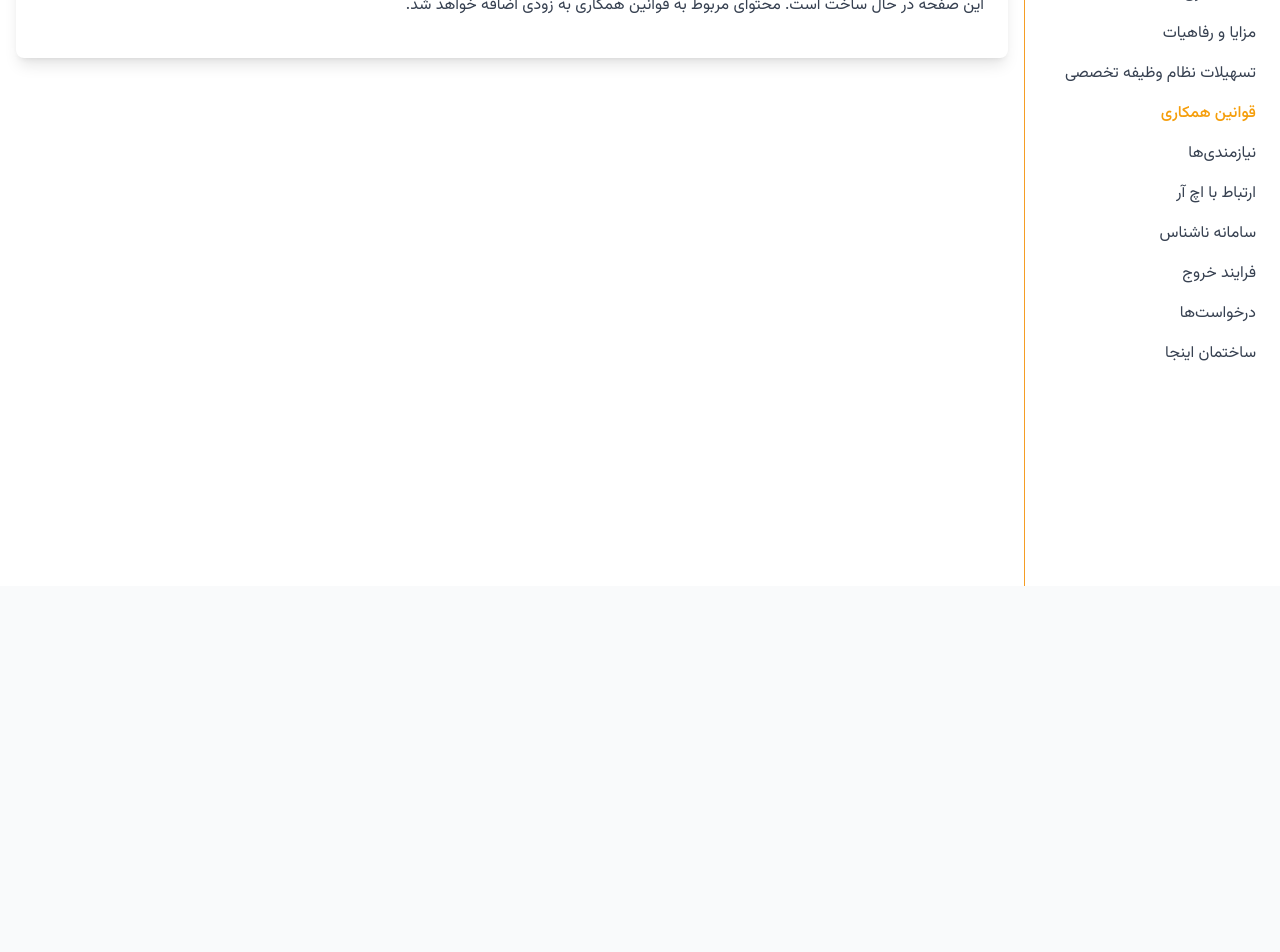
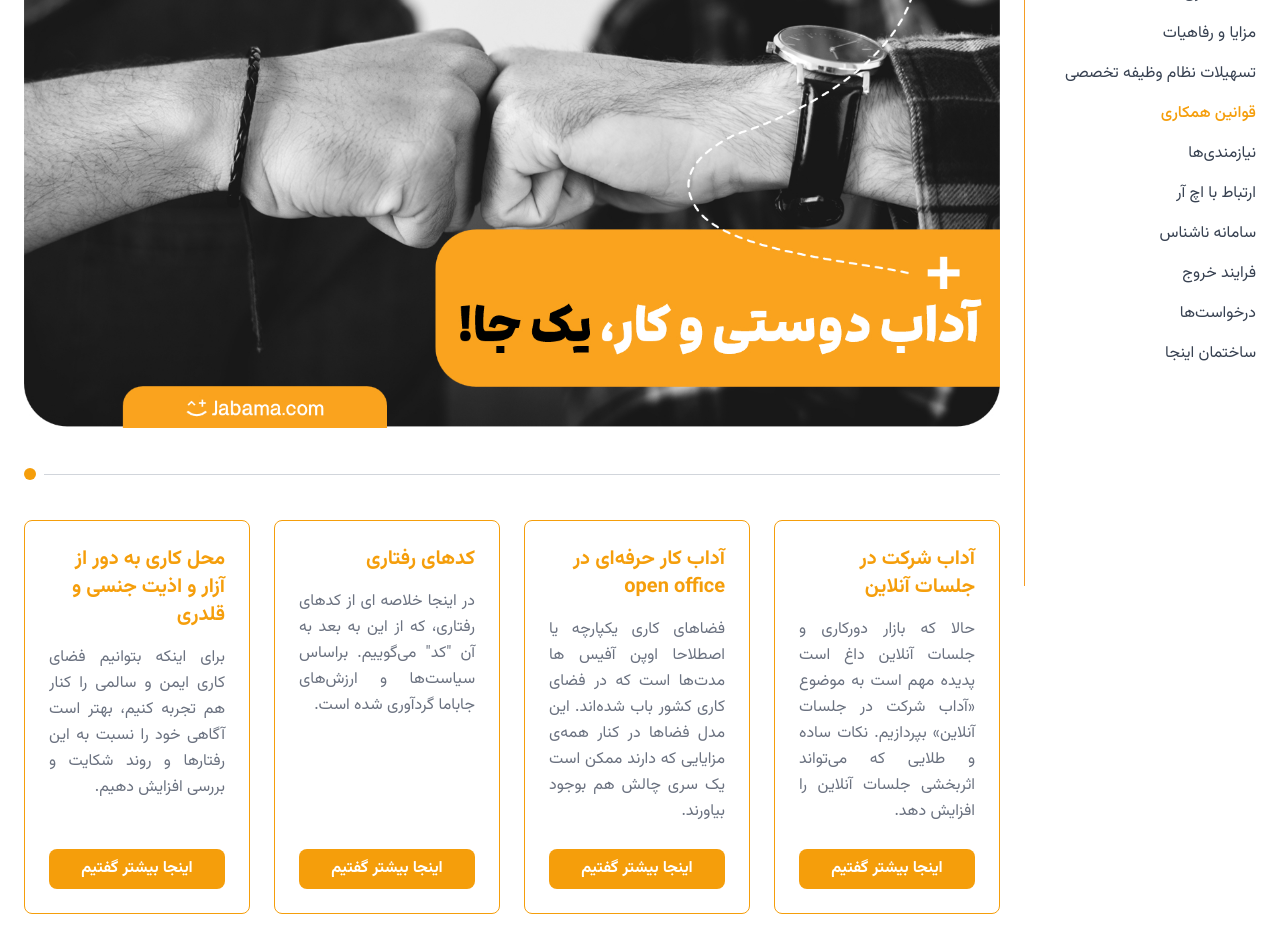
Before and after one commit to espitman/jbm-hr-life, a Nuxt app: page /collaboration-rules in a window 1280 px wide. Shown: the part 214-1166 px from the top of the page. Before the commit the page ends 800 px from the top, so only its background shows below. Built offline with nearby package versions, Linux system fonts and the light colour scheme.

Commit message:
feat: add collaboration rules page with responsive cards and consistent styling

```diff
--- a/pages/collaboration-rules.vue
+++ b/pages/collaboration-rules.vue
@@ -1,15 +1,78 @@
 <template>
-  <div class="container mx-auto px-4 py-8">
-    <h1 class="text-3xl font-bold mb-6">قوانین همکاری</h1>
-    <div class="bg-white rounded-lg shadow-lg p-6">
-      <p class="text-gray-700 mb-4">
-        این صفحه در حال ساخت است. محتوای مربوط به قوانین همکاری به زودی اضافه خواهد شد.
-      </p>
+  <div class="container mx-auto p-6" dir="rtl">
+    <!-- Hero Image with Overlay -->
+    <div class="relative rounded-xl overflow-hidden mb-10">
+      <img
+        src="/images/collaboration-rules.jpg"
+        alt="Collaboration rules hero image"
+        class="w-full h-auto"
+      />
+    </div>
+
+    <!-- Divider with Dot -->
+    <div class="flex items-center justify-center mb-10">
+      <div class="h-px bg-gray-300 w-full"></div>
+      <div class="w-3 h-3 rounded-full bg-amber-500 mr-2"></div>
+    </div>
+
+    <!-- Information Cards -->
+    <div class="grid grid-cols-1 md:grid-cols-2 lg:grid-cols-4 gap-6 mb-10">
+      <!-- Card 1: Online Meeting Etiquette -->
+      <div class="border border-amber-500 rounded-lg p-6 flex flex-col h-full">
+        <h2 class="text-xl font-bold text-amber-500 mb-4">آداب شرکت در جلسات آنلاین</h2>
+
+        <p class="text-gray-500 leading-relaxed text-justify mb-6 flex-grow">
+          حالا که بازار دورکاری و جلسات آنلاین داغ است پدیده مهم است به موضوع «آداب شرکت در جلسات آنلاین» بپردازیم. نکات ساده و طلایی که می‌تواند اثربخشی جلسات آنلاین را افزایش دهد.
+        </p>
+
+        <button class="w-full bg-amber-500 text-white font-bold py-2 px-4 rounded-lg hover:bg-amber-600 transition duration-300">
+          اینجا بیشتر گفتیم
+        </button>
+      </div>
+
+      <!-- Card 2: Open Office Etiquette -->
+      <div class="border border-amber-500 rounded-lg p-6 flex flex-col h-full">
+        <h2 class="text-xl font-bold text-amber-500 mb-4">آداب کار حرفه‌ای در open office</h2>
+
+        <p class="text-gray-500 leading-relaxed text-justify mb-6 flex-grow">
+          فضاهای کاری یکپارچه یا اصطلاحا اوپن آفیس ها مدت‌ها است که در فضای کاری کشور باب شده‌اند. این مدل فضاها در کنار همه‌ی مزایایی که دارند ممکن است یک سری چالش هم بوجود بیاورند.
+        </p>
+
+        <button class="w-full bg-amber-500 text-white font-bold py-2 px-4 rounded-lg hover:bg-amber-600 transition duration-300">
+          اینجا بیشتر گفتیم
+        </button>
+      </div>
+
+      <!-- Card 3: Behavioral Codes -->
+      <div class="border border-amber-500 rounded-lg p-6 flex flex-col h-full">
+        <h2 class="text-xl font-bold text-amber-500 mb-4">کدهای رفتاری</h2>
+
+        <p class="text-gray-500 leading-relaxed text-justify mb-6 flex-grow">
+          در اینجا خلاصه ای از کدهای رفتاری، که از این به بعد به آن "کد" می‌گوییم. براساس سیاست‌ها و ارزش‌های جاباما گردآوری شده است.
+        </p>
+
+        <button class="w-full bg-amber-500 text-white font-bold py-2 px-4 rounded-lg hover:bg-amber-600 transition duration-300">
+          اینجا بیشتر گفتیم
+        </button>
+      </div>
+
+      <!-- Card 4: Harassment-Free Workplace -->
+      <div class="border border-amber-500 rounded-lg p-6 flex flex-col h-full">
+        <h2 class="text-xl font-bold text-amber-500 mb-4">محل کاری به دور از آزار و اذیت جنسی و قلدری</h2>
+
+        <p class="text-gray-500 leading-relaxed text-justify mb-6 flex-grow">
+          برای اینکه بتوانیم فضای کاری ایمن و سالمی را کنار هم تجربه کنیم، بهتر است آگاهی خود را نسبت به این رفتارها و روند شکایت و بررسی افزایش دهیم.
+        </p>
+
+        <button class="w-full bg-amber-500 text-white font-bold py-2 px-4 rounded-lg hover:bg-amber-600 transition duration-300">
+          اینجا بیشتر گفتیم
+        </button>
+      </div>
     </div>
   </div>
 </template>
 
-<script setup>
+<script setup lang="ts">
 definePageMeta({
   layout: 'default'
 })
```
Also changed, not shown: public/images/collaboration-rules.jpg (added).
